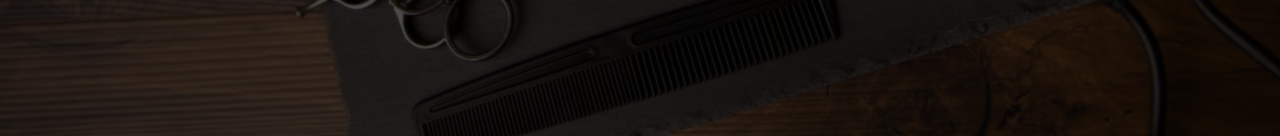
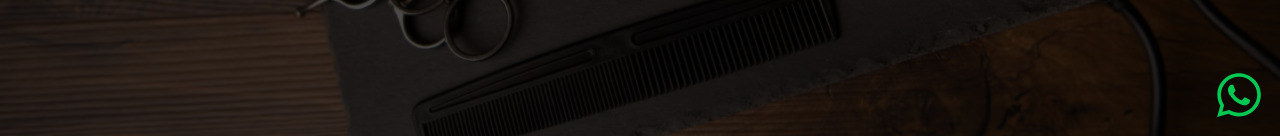
Before and after one commit to Soareslili/Barbearia-Stilo, a React (Vite) app: page / in a window 1280 px wide. Shown: the part 664-800 px from the top of the page. Built offline with nearby package versions, Linux system fonts and the light colour scheme.

Commit message:
Implementando botao do whatssap

```diff
--- a/package.json
+++ b/package.json
@@ -16,7 +16,8 @@
     "embla-carousel": "^8.6.0",
     "embla-carousel-react": "^8.6.0",
     "react": "^19.1.0",
-    "react-dom": "^19.1.0"
+    "react-dom": "^19.1.0",
+    "react-icons": "^5.5.0"
   },
   "devDependencies": {
     "@eslint/js": "^9.25.0",
--- a/src/components/Footer.jsx
+++ b/src/components/Footer.jsx
@@ -1,4 +1,4 @@
-
+import { FaWhatsapp } from "react-icons/fa";
 
 export function Footer() {
     return (
@@ -85,6 +85,18 @@ export function Footer() {
             </div>
 
             </div>
+
+             <a
+            href="https://api.whatsapp.com/send/?phone=556899998899&text=Olá%20gostaria%20de%20saber%20mais%20sobre%20os%20trabalho&type=phone_number&app_absent=0"
+            className="fixed bottom-4 right-4 z-[99] group"
+            target="_blank"
+            rel="noopener noreferrer"
+            >
+            <FaWhatsapp className="w-[50px] h-[50px] text-green-500 transition-transform duration-300 group-hover:scale-110" />
+            <span className="absolute right-14 top-1 w-[140px] px-3 py-2 rounded-lg text-center text-sm font-medium bg-white text-green-600 shadow-lg opacity-0 group-hover:opacity-100 transition-opacity duration-300">
+                Conheça nossos Trabalho
+            </span>
+            </a>
         </footer>
         )
 }
```
Also changed, not shown: 1 other file (tests, documents, lock files or other folders). Lines whose indentation alone changed are shown as unchanged.
